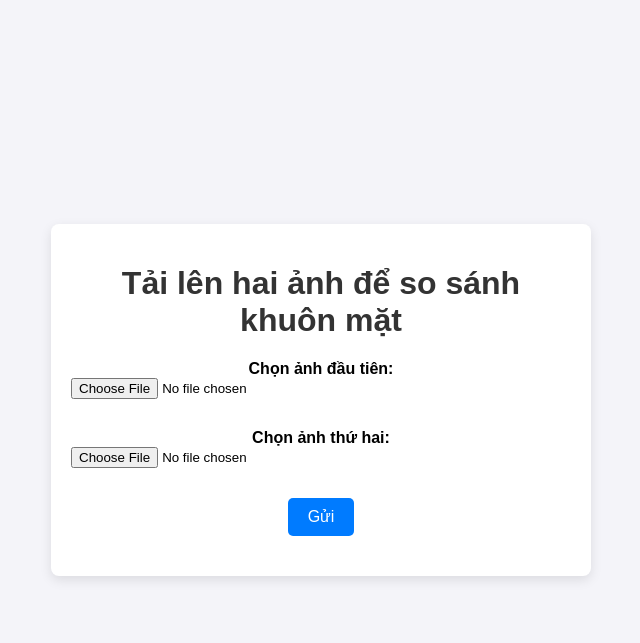
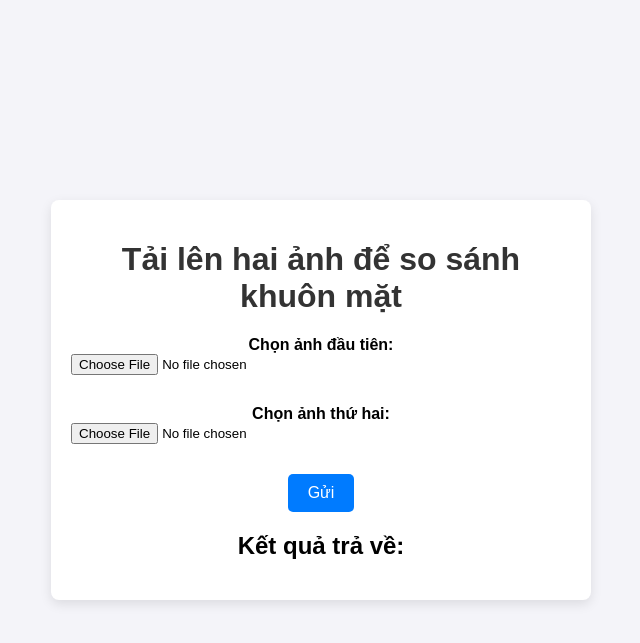
Before and after one commit to anhngocdang2723/face-recognition-hosting, a FastAPI app: page / in a window 1280 px wide. Shown: the top 643 px of the page, without its empty margins (319-959 px from the left). Run offline with FastAPI, Linux system fonts and the light colour scheme.

Commit message:
thêm hiển thị kết quả

```diff
--- a/static/style.css
+++ b/static/style.css
@@ -16,6 +16,9 @@ body {
     width: 100%;
     max-width: 500px;
     text-align: center;
+}
+.result-container {
+    display: none;
 }
 
 h1 {
--- a/templates/index.html
+++ b/templates/index.html
@@ -20,9 +20,15 @@
 
             <input type="submit" value="Gửi">
         </form>
-        <div id="result"></div>
+
+        <div id="result-container">
+            <h2>Kết quả trả về:</h2>
+            <p id="result"></p>
+        </div>
     </div>
 
+    <!-- lấy logo nhỏ của trang web -->
+    <link rel="icon" href="/static/favicon.ico" type="image/x-icon">
     <script src="/static/script.js"></script>
 </body>
 </html>
```
Also changed, not shown: main.py (line endings or trailing spaces), static/favicon.ico (added).
